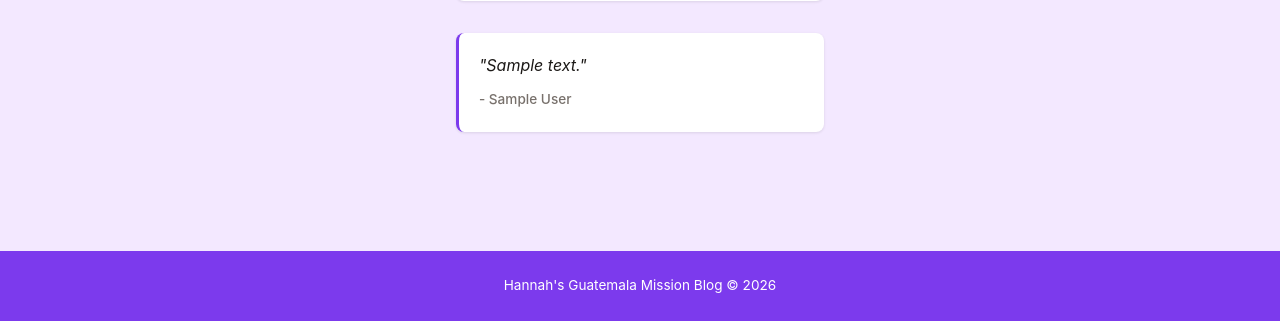
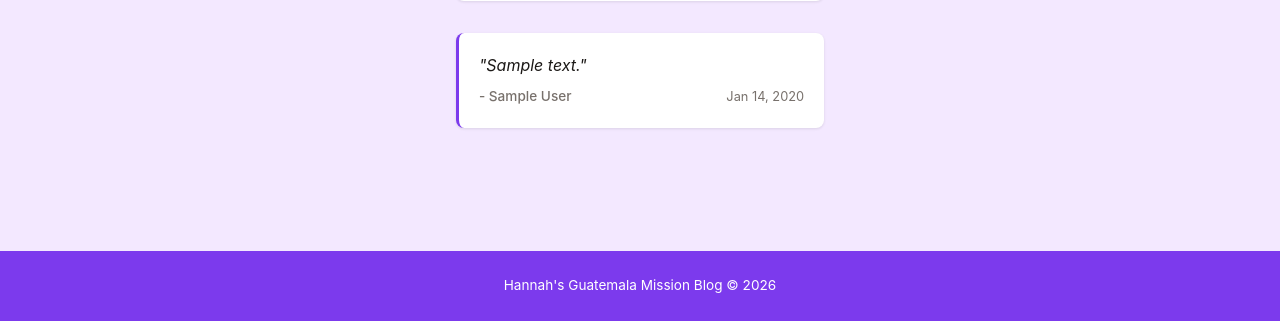
Before and after one commit to jbsornig/hannahs-blog, a Node server app: page /encouragement in a window 1280 px wide. Shown: the part 479-800 px from the top of the page. Run offline with Node 20, Linux system fonts and the light colour scheme; data comes from the database, SQL or seed files in the repository; tables that the repository leaves empty hold one stand-in row (values such as "Sample post"); some libraries are stand-ins or nearby versions.

Commit message:
feat: show date on encouragement messages
Co-Authored-By: Claude Opus 4.6 <noreply@anthropic.com>

```diff
--- a/public/css/style.css
+++ b/public/css/style.css
@@ -228,7 +228,9 @@ img { max-width: 100%; height: auto; display: block; }
   border-left: 3px solid #7c3aed;
 }
 .encouragement-card p { font-style: italic; margin-bottom: 0.5rem; }
+.encouragement-footer { display: flex; justify-content: space-between; align-items: center; }
 .encouragement-author { font-size: 0.85rem; color: var(--text-light); font-weight: 500; }
+.encouragement-footer time { font-size: 0.8rem; color: var(--text-light); }
 
 /* === Category Filter === */
 .category-filter {
--- a/views/encouragement.ejs
+++ b/views/encouragement.ejs
@@ -27,7 +27,10 @@
       <% messages.forEach(msg => { %>
         <div class="encouragement-card">
           <p>"<%= msg.content %>"</p>
-          <span class="encouragement-author">- <%= msg.author_name %></span>
+          <div class="encouragement-footer">
+            <span class="encouragement-author">- <%= msg.author_name %></span>
+            <time><%= formatDate(msg.created_at, { month: 'short', day: 'numeric', year: 'numeric' }) %></time>
+          </div>
         </div>
       <% }) %>
     </div>
```
